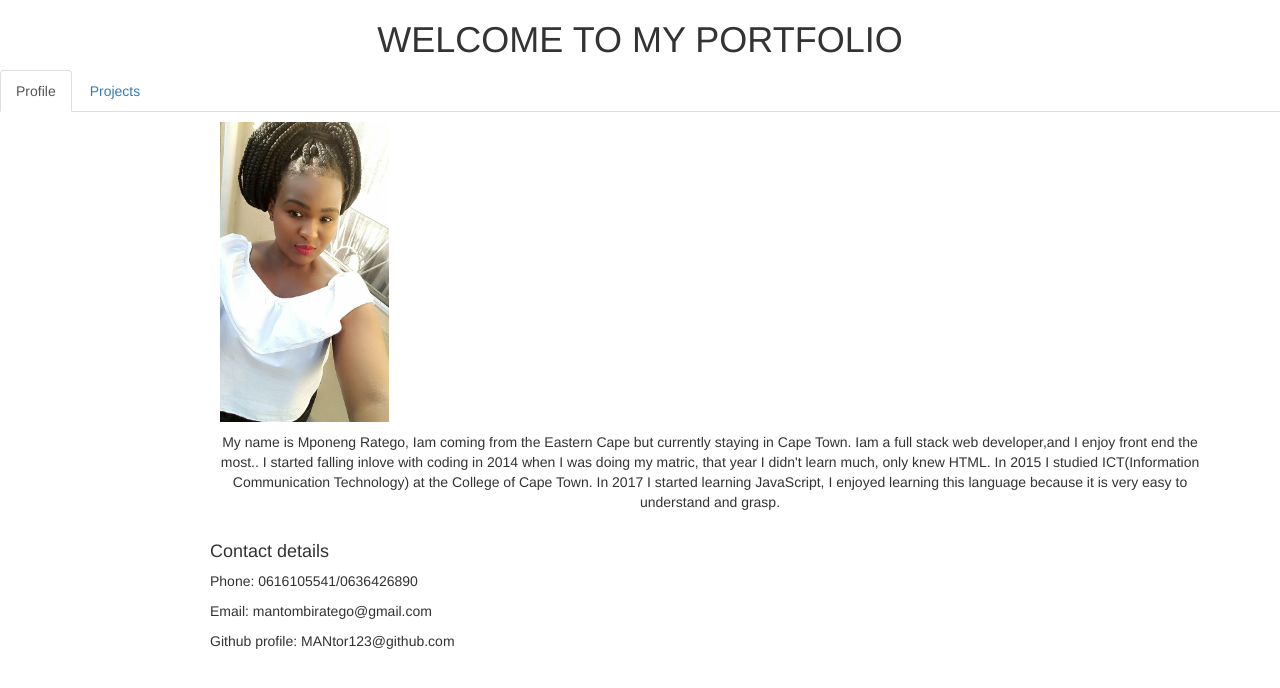
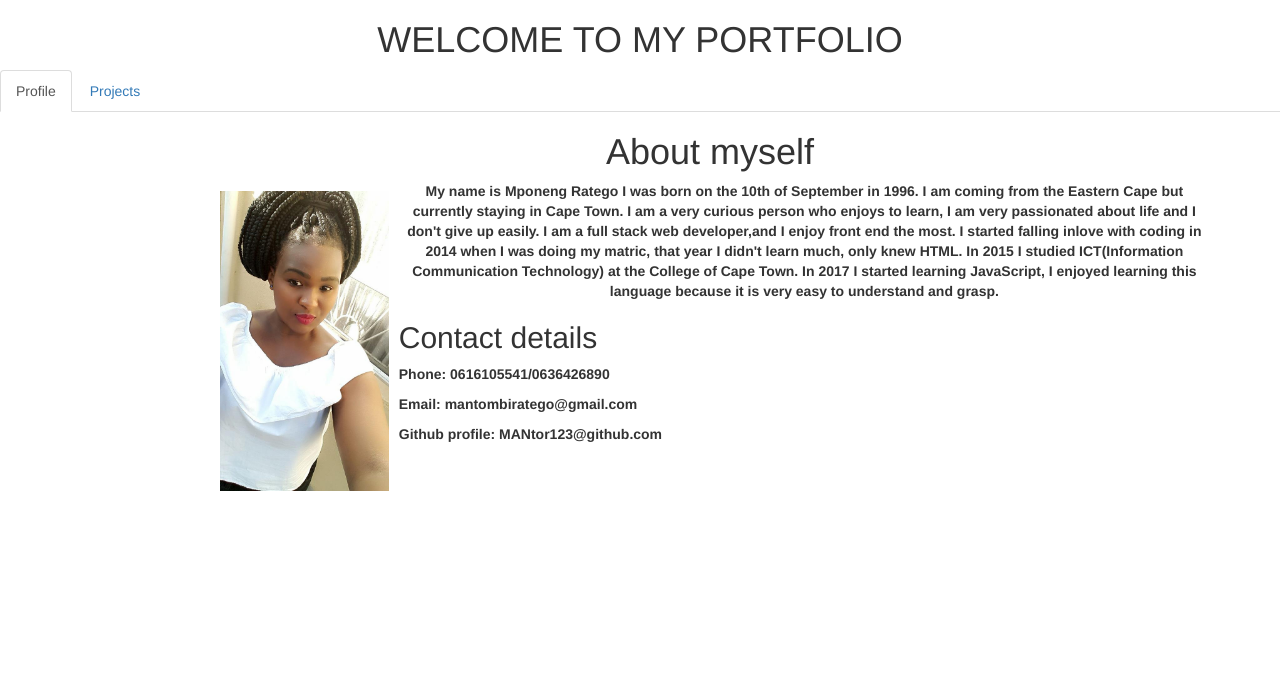
Before and after one commit to MANtor123/portfolio, a plain HTML site: page index.html in a window 1280 px wide. Drawn offline with nearby package versions, Linux system fonts and the light colour scheme.

Commit message:
added more about my self

```diff
--- a/index.html
+++ b/index.html
@@ -21,20 +21,22 @@
 <div class='float'>
  <div class="tab-content">
    <div id="home" class="tab-pane fade in active">
+     <h1> About myself </h1>
 
-     <img class="img-responsive" src="images/mpo.jpg" class="TextWrap">
+     <img class="img-responsive" src="images/mpo.jpg" >
 <p>
-My name is Mponeng Ratego, Iam coming from the Eastern Cape but currently staying in Cape Town.
- Iam a full stack web developer,and I enjoy front end the most..
+My name is Mponeng Ratego I was born on the 10th of September in 1996. I am coming from the Eastern Cape but currently staying in Cape Town.
+I am a very curious person who enjoys to learn, I am very passionated about life and I don't give up easily.
+I am a full stack web developer,and I enjoy front end the most.
 I started falling inlove with coding in 2014 when I was doing my matric, that year I didn't learn much, only knew HTML.
 In 2015 I studied ICT(Information Communication Technology) at the College of Cape Town.
-In 2017 I started learning JavaScript, I enjoyed learning this language because it is very easy to understand and grasp.<br><br>
+In 2017 I started learning JavaScript, I enjoyed learning this language because it is very easy to understand and grasp.
 </p>
 
 
 
 <div class='left'>
-  <h4> Contact details </h4>
+  <h2> Contact details </h2>
   <p>Phone: 0616105541/0636426890</p>
   <p>Email: mantombiratego@gmail.com </p>
   <p>Github profile: MANtor123@github.com </p>
--- a/port.css
+++ b/port.css
@@ -100,6 +100,7 @@ img {
 img{
   height: auto;
  width: auto;
+ float: left;
  max-width: 300px;
  max-height: 300px;
 }
@@ -115,8 +116,7 @@ img{
     width: 1000px;
 }
 
-.TextWrap{
-  float: left;
-  align: top;
-  margin: 1px
+p{
+  font-weight: bold
+
 }
```
